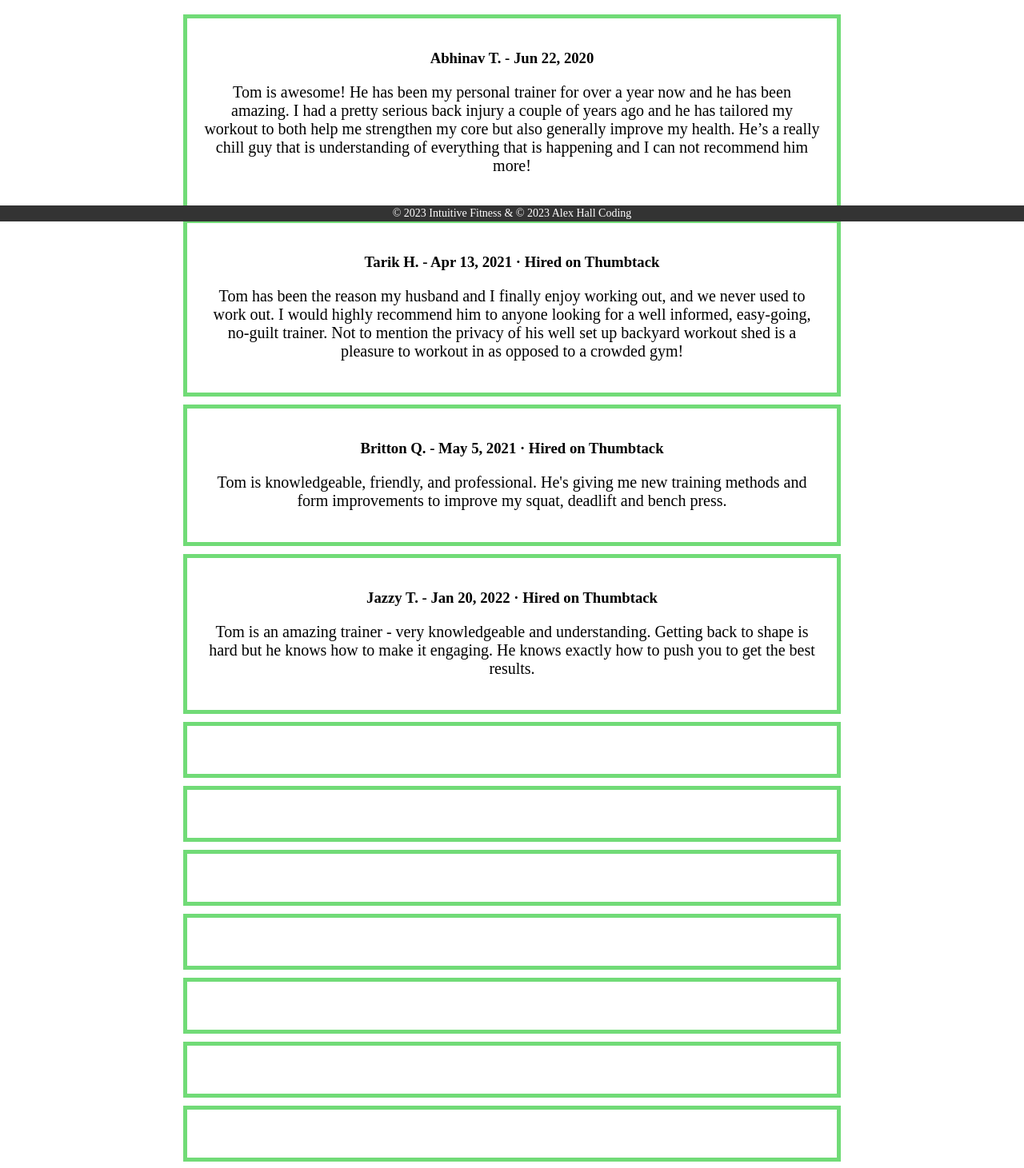
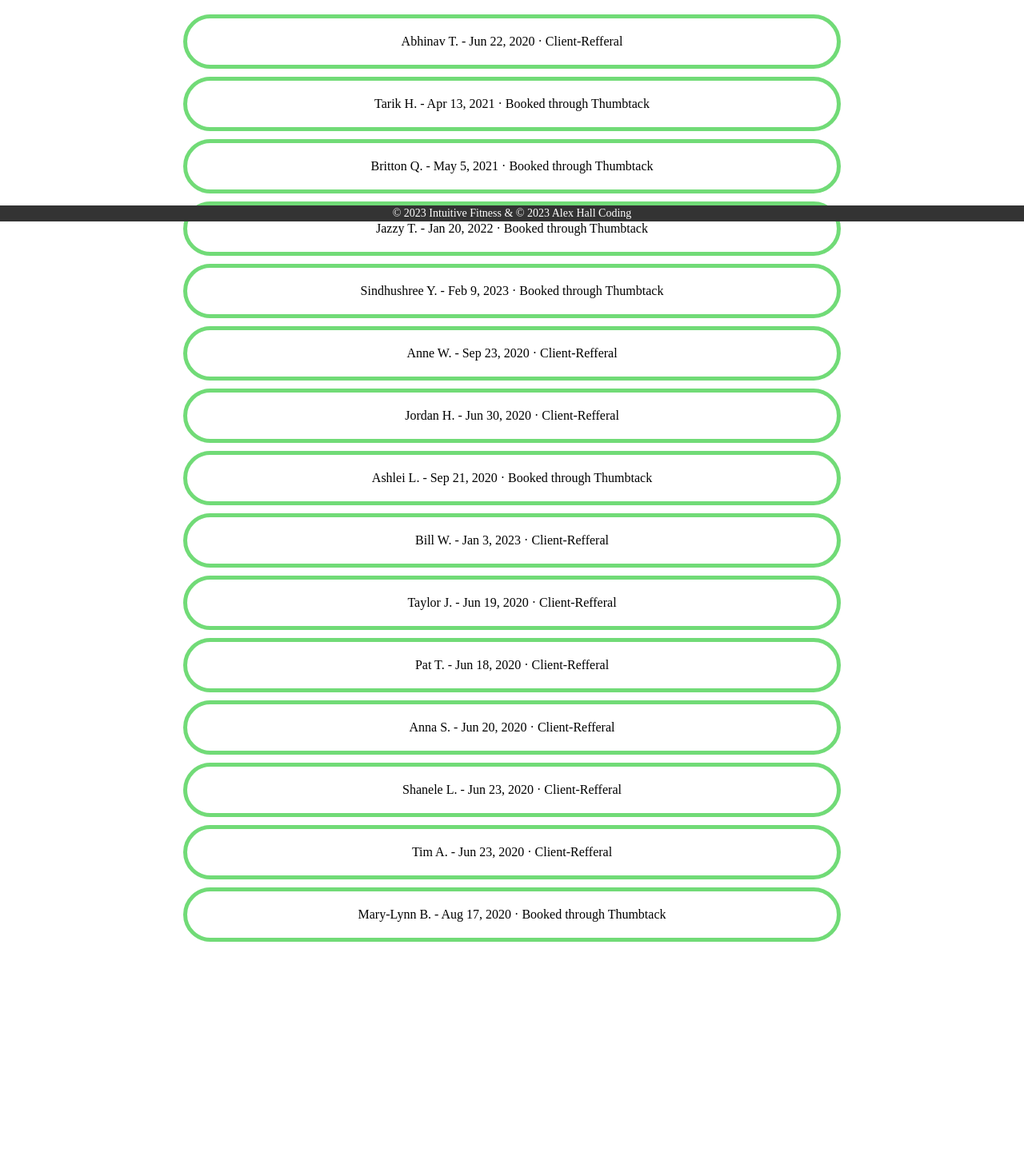
Before and after one commit to alexh34222/intuitive-fitness, a React (Vite) app: page /clienttestimonials in a window 1280 px wide. Shown: the part 523-1984 px from the top of the page at 80% size. After the commit the page ends 1769 px from the top, so only its background shows below. Built offline with nearby package versions, Linux system fonts and the light colour scheme.

Commit message:
added client reviews with modal pop ups

```diff
--- a/src/Components/Testimonials.jsx
+++ b/src/Components/Testimonials.jsx
@@ -1,8 +1,72 @@
+import React, { useState } from "react";
 import Header from "./Header";
 import Footer from "./Footer";
 import "../assets/Css/Testimonials.css";
 
 export default function Testimonials() {
+  const yourTestimonialsArray = [
+    {
+      title: "Abhinav T. - Jun 22, 2020 · Client-Refferal",
+      text: "Tom is awesome! He has been my personal trainer for over a year now and he has been amazing. I had a pretty serious back injury a couple of years ago and he has tailored my workout to both help me strengthen my core but also generally improve my health. He’s a really chill guy that is understanding of everything that is happening and I can not recommend him more!",
+    },
+    {
+      title: "Tarik H. - Apr 13, 2021 · Booked through Thumbtack",
+      text: "Tom has been the reason my husband and I finally enjoy working out, and we never used to work out. I would highly recommend him to anyone looking for a well-informed, easy-going, no-guilt trainer. Not to mention the privacy of his well set up backyard workout shed is a pleasure to workout in as opposed to a crowded gym!",
+    },
+    {
+      title: "Britton Q. - May 5, 2021 · Booked through Thumbtack",
+      text: "Tom is knowledgeable, friendly, and professional. He's giving me new training methods and form improvements to improve my squat, deadlift and bench press. ",
+    },
+    {
+      title: "Jazzy T. - Jan 20, 2022 · Booked through Thumbtack",
+      text: "Tom is an amazing trainer - very knowledgeable and understanding. Getting back to shape is hard but he knows how to make it engaging. He knows exactly how to push you to get the best results.",
+    },
+    {
+      title: "Sindhushree Y. - Feb 9, 2023 · Booked through Thumbtack",
+      text: "It's great working with Tom. His initial assessment was helpful in understanding areas of improvement. His setup is neat with all the required equipment. Recommend him as a coach.",
+    },
+    {
+      title: "Anne W. - Sep 23, 2020 · Client-Refferal",
+      text: "I started working with Tom to help me get fit in spite of my neck pain and knee pain. While working with him, I've increased my strength and endurance and lessened my pain dramatically. He listens and works with you to create a plan that works. Very highly recommend!",
+    },
+    {
+      title: "Jordan H. - Jun 30, 2020 · Client-Refferal",
+      text: "Tom is an excellent trainer! We’ve been training together for about two years. Tom is great at listening to my goals and tailoring a fitness program to match. Workouts never feel “thrown together” or random; it’s always clear that Tom invested significant time planning the session beforehand. Additionally, Tom is engaged throughout the entire session—offering encouragement and suggestions to improve performance. Tom’s affable personality makes sessions fly by.",
+    },
+    {
+      title: "Ashlei L. - Sep 21, 2020 · Booked through Thumbtack",
+      text: "I greatly appreciated my time with Tom! He listened to my goals and created continuous sessions surrounding them. Even within our first month working together, I was able to notice changes and will continue to work to on those greater goals that I have for myself.",
+    },
+    {
+      title: "Bill W. - Jan 3, 2023 · Client-Refferal",
+      text: "I have worked with Tom for over 5 years. He takes the time to explain and educate me why I am doing certain exercises to achieve different goals I have sought out for myself over the years. I could not recommend him more!",
+    },
+    {
+      title: "Taylor J. - Jun 19, 2020 · Client-Refferal",
+      text: "Tom fixed me. Coming from a place where I have tried a few personal trainers, I always had pains in my lower back and shoulders. I can say with confidence that if you have been lifting for a while or if you are new, Tom is the safest route for getting into fitness. He gave me the tools to take care of my body while getting into fitness. It's the best money I've ever spent, because I got an education, I probably know more now than some of the trainers I've thrown money at. To top it all off, NO MORE PAIN!!!!!!!!",
+    },
+    {
+      title: "Pat T. - Jun 18, 2020 · Client-Refferal",
+      text: "Tom personalized and helped define what I wanted out of my training to my fitness goals💪",
+    },
+    {
+      title: "Anna S. - Jun 20, 2020 · Client-Refferal",
+      text: "Tom works to understand his client's needs and knows how to adjust the program. He is always happy, fully vested, and energized. He is professional and keeps finding ways to be more helpful, improve and bring more value to his clients.",
+    },
+    {
+      title: "Shanele L. - Jun 23, 2020 · Client-Refferal",
+      text: "Over the years I’ve watched Tom grow and study his passion of weightlifting + optimizing the human body. He reads, listens and absorbs as much information he can about it. Over time he’s become incredibly knowledgeable and put in serious time honing his craft. This is absolutely Tom’s lane of genius and he is the man to help you with your dreams. Beyond the workouts he sees that everyone is more than their shell, and he takes the time to make sure you realize that as well. Tom is a beautiful soul who will without a doubt help you accomplish your goals.",
+    },
+    {
+      title: "Tim A. - Jun 23, 2020 · Client-Refferal",
+      text: "Tom does a very good job of giving you quality training while providing an engaging experience.",
+    },
+    {
+      title: "Mary-Lynn B. - Aug 17, 2020 · Booked through Thumbtack",
+      text: "Tom is knowledgeable, and keeps my work outs varied and engaging. He is always professional and friendly.",
+    },
+  ];
+
   return (
     <div>
       <Header />
@@ -31,89 +95,36 @@ export default function Testimonials() {
           </div>
         </div>
         <div className="testimonialsSectionTwo">
-          <div className="testimonial">
-            {" "}
-            <h3>Abhinav T. - Jun 22, 2020</h3>
-            <p>
-              Tom is awesome! He has been my personal trainer for over a year
-              now and he has been amazing. I had a pretty serious back injury a
-              couple of years ago and he has tailored my workout to both help me
-              strengthen my core but also generally improve my health. He’s a
-              really chill guy that is understanding of everything that is
-              happening and I can not recommend him more!
-            </p>
-          </div>
-          <div className="testimonial">
-            <h3>Tarik H. - Apr 13, 2021 · Hired on Thumbtack</h3>
-            <p>
-              Tom has been the reason my husband and I finally enjoy working
-              out, and we never used to work out. I would highly recommend him
-              to anyone looking for a well informed, easy-going, no-guilt
-              trainer. Not to mention the privacy of his well set up backyard
-              workout shed is a pleasure to workout in as opposed to a crowded
-              gym!
-            </p>
-          </div>
-          <div className="testimonial">
-            <h3>Britton Q. - May 5, 2021 · Hired on Thumbtack</h3>
-            <p>
-              Tom is knowledgeable, friendly, and professional. He's giving me
-              new training methods and form improvements to improve my squat,
-              deadlift and bench press.
-            </p>
-          </div>
-          <div className="testimonial">
-            <h3>Jazzy T. - Jan 20, 2022 · Hired on Thumbtack</h3>
-            <p>
-              Tom is an amazing trainer - very knowledgeable and understanding.
-              Getting back to shape is hard but he knows how to make it
-              engaging. He knows exactly how to push you to get the best
-              results.
-            </p>
-          </div>
-          <div className="testimonial">
-            <h3></h3>
-            <p></p>
-          </div>
-          <div className="testimonial">
-            <h3></h3>
-            <p></p>
-          </div>
-          <div className="testimonial">
-            <h3></h3>
-            <p></p>
-          </div>
-          <div className="testimonial">
-            <h3></h3>
-            <p></p>
-          </div>
-          <div className="testimonial">
-            <h3></h3>
-            <p></p>
-          </div>
-          <div className="testimonial">
-            <h3></h3>
-            <p></p>
-          </div>
-          <div className="testimonial">
-            <h3></h3>
-            <p></p>
-          </div>
-          <div className="testimonial">
-            <h3></h3>
-            <p></p>
-          </div>
-          <div className="testimonial">
-            <h3></h3>
-            <p></p>
-          </div>
-          <div className="testimonial">
-            <h3></h3>
-            <p></p>
-          </div>
+          {yourTestimonialsArray.map((testimonial, index) => (
+            <div className="testimonial" key={index}>
+              <div
+                onClick={() => {
+                  const dialog = document.getElementById(
+                    `testimonial-dialog-${index}`
+                  );
+                  dialog.showModal();
+                }}
+                style={{ cursor: "pointer" }}
+              >
+                {testimonial.title}
+              </div>
+              <dialog id={`testimonial-dialog-${index}`}>
+                <h3>{testimonial.title}</h3>
+                <p>{testimonial.text}</p>
+                <button
+                  onClick={() =>
+                    document
+                      .getElementById(`testimonial-dialog-${index}`)
+                      .close()
+                  }
+                >
+                  Close
+                </button>
+              </dialog>
+            </div>
+          ))}
         </div>
       </div>
-
       <Footer />
     </div>
   );
--- a/src/assets/Css/Testimonials.css
+++ b/src/assets/Css/Testimonials.css
@@ -19,6 +19,7 @@
 
 .testimonial {
   border: 5px solid #71db77;
+  border-radius: 120px;
   padding: 20px;
   margin-bottom: 10px;
 }
```
